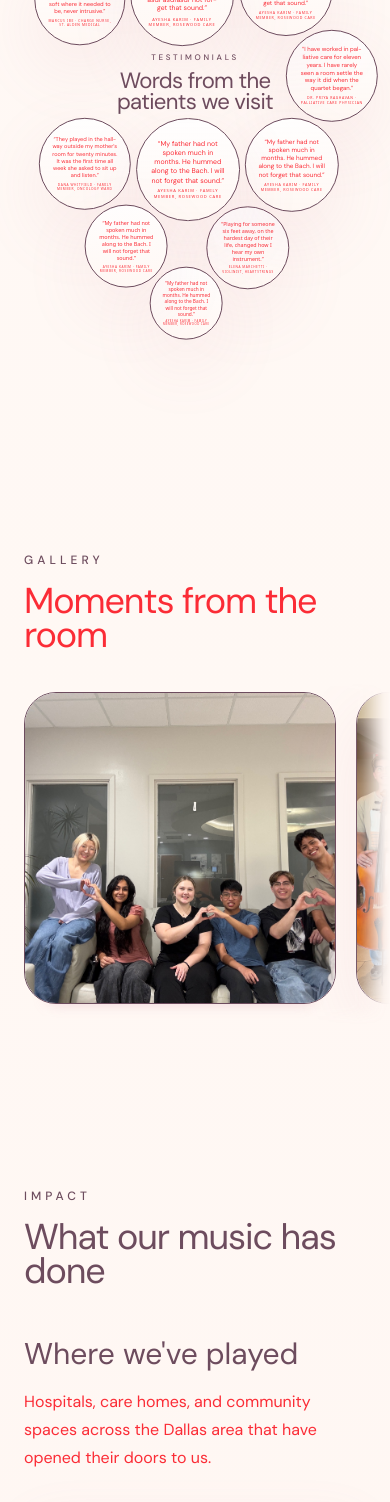
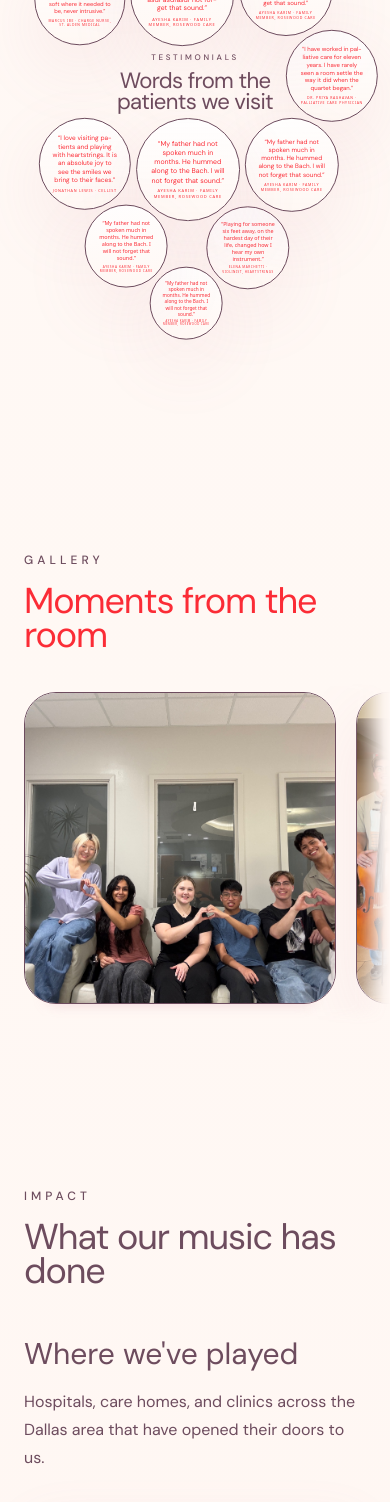
Before and after one commit to JMANY42/heartstrings-website, a React (Vite) app in the folder frontend/: page / in a window 390 px wide. Shown: the part 3760-5262 px from the top of the page. Built offline with nearby package versions, Linux system fonts and the light colour scheme; no server answers.

Commit message:
text changes

```diff
--- a/frontend/src/components/Impact.tsx
+++ b/frontend/src/components/Impact.tsx
@@ -12,7 +12,7 @@ import { groupEvents, specialEvents } from '@/data/events'
 // NOTE: patientsUplifted and amountRaised are placeholders. Replace them with
 // the real totals before this goes live.
 // ---------------------------------------------------------------------------
-const patientsUplifted = 450
+const patientsUplifted = 250
 const amountRaised = 1200
 
 const locations = [
@@ -111,8 +111,8 @@ export function Impact() {
               <h3 className="font-display text-3xl text-brand-deep sm:text-4xl">
                 Where we&apos;ve played
               </h3>
-              <p className="change mt-4 max-w-md text-base leading-7 text-brand-deep/72">
-                Hospitals, care homes, and community spaces across the Dallas
+              <p className="mt-4 max-w-md text-base leading-7 text-brand-deep/72">
+                Hospitals, care homes, and clinics across the Dallas
                 area that have opened their doors to us.
               </p>
 
@@ -156,14 +156,14 @@ export function Impact() {
                 <div className="pointer-events-none absolute left-1/2 top-0 h-52 w-52 -translate-x-1/2 -translate-y-1/3 rounded-full bg-brand-pink/50 blur-3xl" />
 
                 <div className="relative">
-                  <p className="change text-sm uppercase tracking-[0.3em] text-brand-deep/62 sm:text-base">
+                  <p className="text-sm uppercase tracking-[0.3em] text-brand-deep/62 sm:text-base">
                     Patients uplifted
                   </p>
-                  <p className="change mt-4 font-display text-7xl leading-none tracking-[-0.04em] text-brand-deep sm:text-8xl lg:text-[7rem]">
+                  <p className="mt-4 font-display text-7xl leading-none tracking-[-0.04em] text-brand-deep sm:text-8xl lg:text-[7rem]">
                     {patients.toLocaleString()}
                     <span aria-hidden="true">+</span>
                   </p>
-                  <p className="change mx-auto mt-5 max-w-sm text-base leading-7 text-brand-deep/72">
+                  <p className="mx-auto mt-5 max-w-sm text-base leading-7 text-brand-deep/72">
                     Patients, families, and caregivers who have heard live music
                     from a Heartstrings ensemble.
                   </p>
--- a/frontend/src/components/Navbar.tsx
+++ b/frontend/src/components/Navbar.tsx
@@ -16,7 +16,7 @@ const links = [
    horizontal rule on mobile. */
 const pages = [
   { label: 'Musicians', href: '/musicians' },
-  { label: 'All events', href: '/events' },
+  { label: 'Special Events', href: '/events' },
 ]
 
 export function Navbar() {
--- a/frontend/src/data/testimonials.ts
+++ b/frontend/src/data/testimonials.ts
@@ -27,9 +27,9 @@ export type Testimonial = {
 export const testimonials: Testimonial[] = [
   {
     quote:
-      'They played in the hallway outside my mother’s room for twenty minutes. It was the first time all week she asked to sit up and listen.',
-    name: 'Dana Whitfield',
-    role: 'Family member, oncology ward',
+      'I love visiting patients and playing with heartstrings. It is an absolute joy to see the smiles we bring to their faces.',
+    name: 'Jonathan Lewis',
+    role: 'Cellist',
   },
   {
     quote:
--- a/frontend/src/pages/EventsPage.tsx
+++ b/frontend/src/pages/EventsPage.tsx
@@ -53,8 +53,7 @@ export function EventsPage() {
             className="mx-auto mt-6 max-w-2xl text-lg leading-8 text-brand-deep/72 sm:text-xl"
           >
             Beyond our regular visits, we partner with organizations that share
-            our belief in what music can do — every event we have played
-            together, and every one still to come, is here.
+            our belief in what music can do to host special fundraisers and events.
           </motion.p>
         </motion.div>
       </section>
--- a/frontend/src/pages/MusiciansPage.tsx
+++ b/frontend/src/pages/MusiciansPage.tsx
@@ -61,7 +61,7 @@ export function MusiciansPage() {
       </section>
 
       {/* The roster */}
-      <section className="change px-6 py-14 sm:px-8 lg:px-10 lg:py-20 xl:px-14">
+      <section className="px-6 py-14 sm:px-8 lg:px-10 lg:py-20 xl:px-14">
         <motion.ul
           variants={stagger}
           initial="hidden"
```
